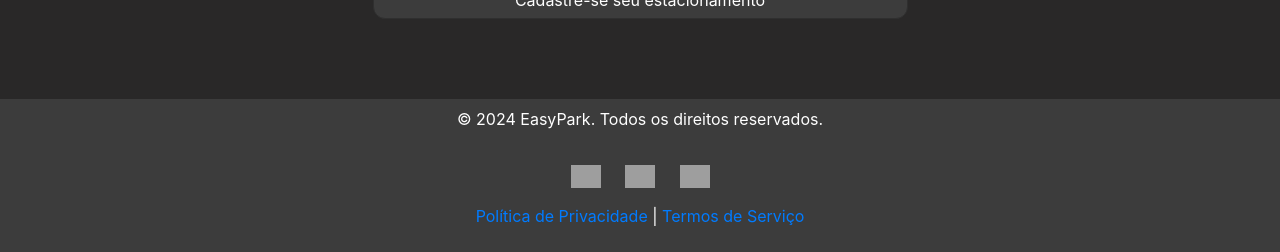
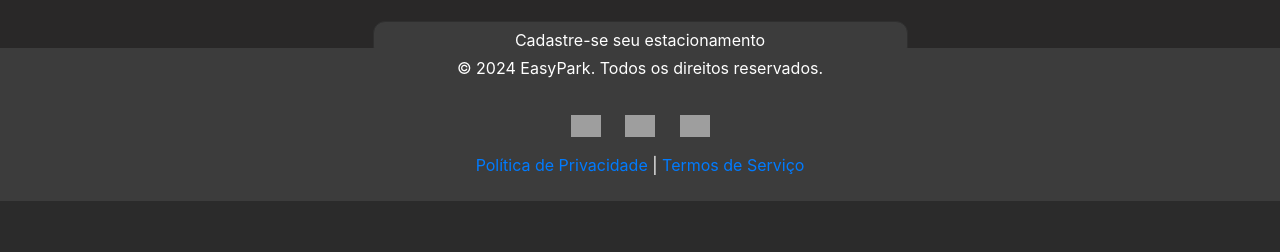
Before and after one commit to kauankdz/Projeto_EasyPark_Facens, a Flask app: page /home in a window 1280 px wide. Shown: the part 599-851 px from the top of the page. After the commit the page ends 800 px from the top, so only its background shows below. Run offline with Flask 3, Linux system fonts and the light colour scheme; some libraries are stand-ins or nearby versions; grey boxes are pictures that could not be loaded.

Commit message:
Atualização do footer

```diff
--- a/EasyPark/api.py
+++ b/EasyPark/api.py
@@ -63,7 +63,7 @@
 
     def registerUser(self, id_registro: int, nome: str, cpf: str, telefone: str, estado: str, cidade: str, cep: str,
                      rua: str, numero: int, data_nascimento: str):
-        insertUser = f'INSERT INTO {self.table} (id_registro, nome, cpf, telefone, estado, cidade, cep, rua, numero, data_nascimento) VALUES(%s, %s, %s, %s, %s, %s, %s, %s, %s, %s)'
+        insertUser = f'INSERT INTO {self.table} (id_registro, nome, cpf, telefone, estado, cidade, cep, rua, numero, data_nascimento)VALUES(%s, %s, %s, %s, %s, %s, %s, %s, %s, %s)'
         values = (id_registro, nome, cpf, telefone, estado, cidade, cep, rua, numero, data_nascimento)
         self.cursor.execute(insertUser, values)
         self.connection.commit()
--- a/EasyPark/frontend/app.py
+++ b/EasyPark/frontend/app.py
@@ -13,7 +13,7 @@
 
 
 # Rota para a tela de login
-@app.route('/login', methods=['GET', 'POST'])
+@app.route(rule='/login', methods=['GET', 'POST'])
 def login():
     if request.method == 'POST':
         # Capture os dados de login do formulário
@@ -34,7 +34,7 @@
 
 
 # Rota para a tela de cadastro
-@app.route('/cadastro', methods=['GET', 'POST'])
+@app.route(rule='/cadastro', methods=['GET', 'POST'])
 def cadastro():
     if request.method == 'POST':
         # Capture os dados de cadastro do formulário
--- a/EasyPark/frontend/static/css/styleInicial.css
+++ b/EasyPark/frontend/static/css/styleInicial.css
@@ -1,6 +1,11 @@
-body{
+html, body {
     background-color: #292828; /* Cor de fundo escura */
     color: #fff; /* Cor do texto branca */
+    height: 100%
+    margin: 0;
+    padding: 0;
+    display: flex;
+    flex-direction: column;
 }
 
 /* Estilos da navbar */
@@ -10,7 +15,6 @@
     justify-content: center; /* Centraliza os itens horizontalmente */
     align-items: center; /* Centraliza os itens verticalmente */
     color: #fff;
-
 }
 
 /* Estilos do logotipo da navbar */
@@ -19,6 +23,7 @@
     height: auto; /* Mantém a proporção da imagem */
     max-height: 135px; /* Limite máximo de altura para o logotipo */
     margin-top: -9%; /* Ajuste para posicionamento vertical do logotipo */
+    margin-right: 15px;
 }
 
 /* Estilos da navbar fixa */
@@ -82,7 +87,8 @@
     flex-direction: column;
     align-items: center;
     justify-content: center;
-    margin-top: 30px;
+    margin-top: 70px;
+    flex-grow: 1;
 }
 
 /* Ajustes no botão */
@@ -124,11 +130,11 @@
     background-color: #3C3C3C; /* Cor de fundo do footer */
     color: white; /* Cor do texto */
     padding: 0.5rem 0; /* Ajustado para diminuir a altura do footer */
-    position: relative;
+    position: fixed;
     bottom: 0;
     width: 100%; /* Largura total do footer */
-    margin-top: 5rem; /* Espaço acima do footer */
-    /* Removido height: 0%; */
+/*    margin-top: 5rem; /* Espaço acima do footer */
+     /* Removido height: 0%; */
 }
 
 .footer .container {
```
